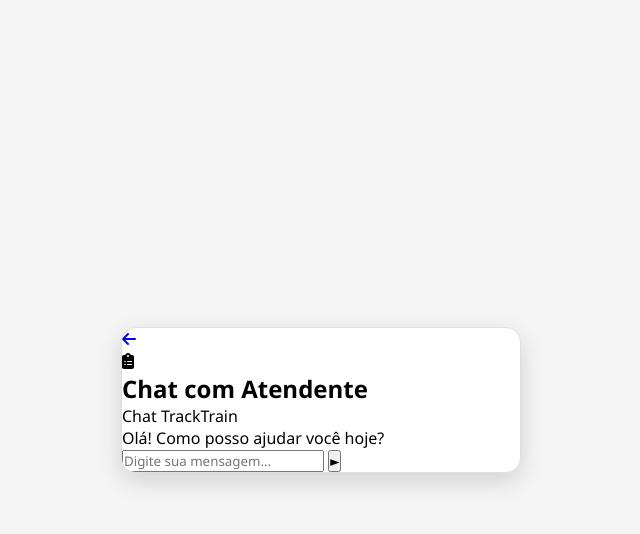
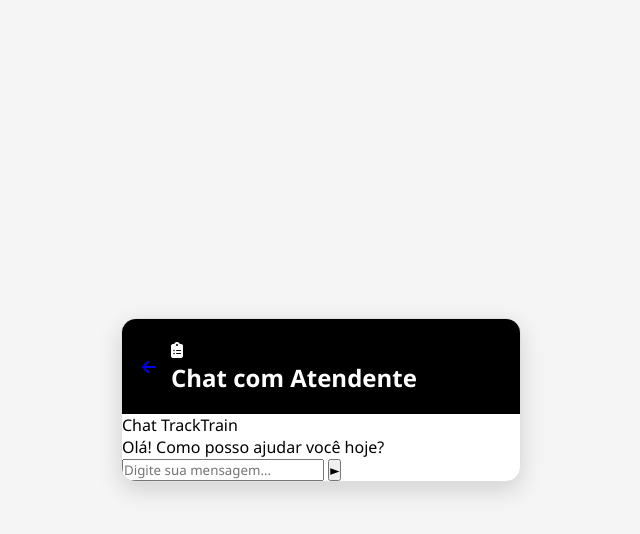
Before and after one commit to Guilherme-Engelmann/Mockup-MobileFirst, a PHP site: page /html/chat.php in a window 1280 px wide. Shown: the top 534 px of the page, without its empty margins (319-959 px from the left). Run offline with PHP 8.4, Linux system fonts and the light colour scheme.

Commit message:
update - style

```diff
--- a/css/chat.css
+++ b/css/chat.css
@@ -24,3 +24,12 @@ body {
     overflow: hidden;
     border: 1px solid #e0e0e0;
 }
+
+.header {
+    background: #000000;
+    padding: 20px;
+    display: flex;
+    align-items: center;
+    gap: 15px;
+    color: white;
+}
```
